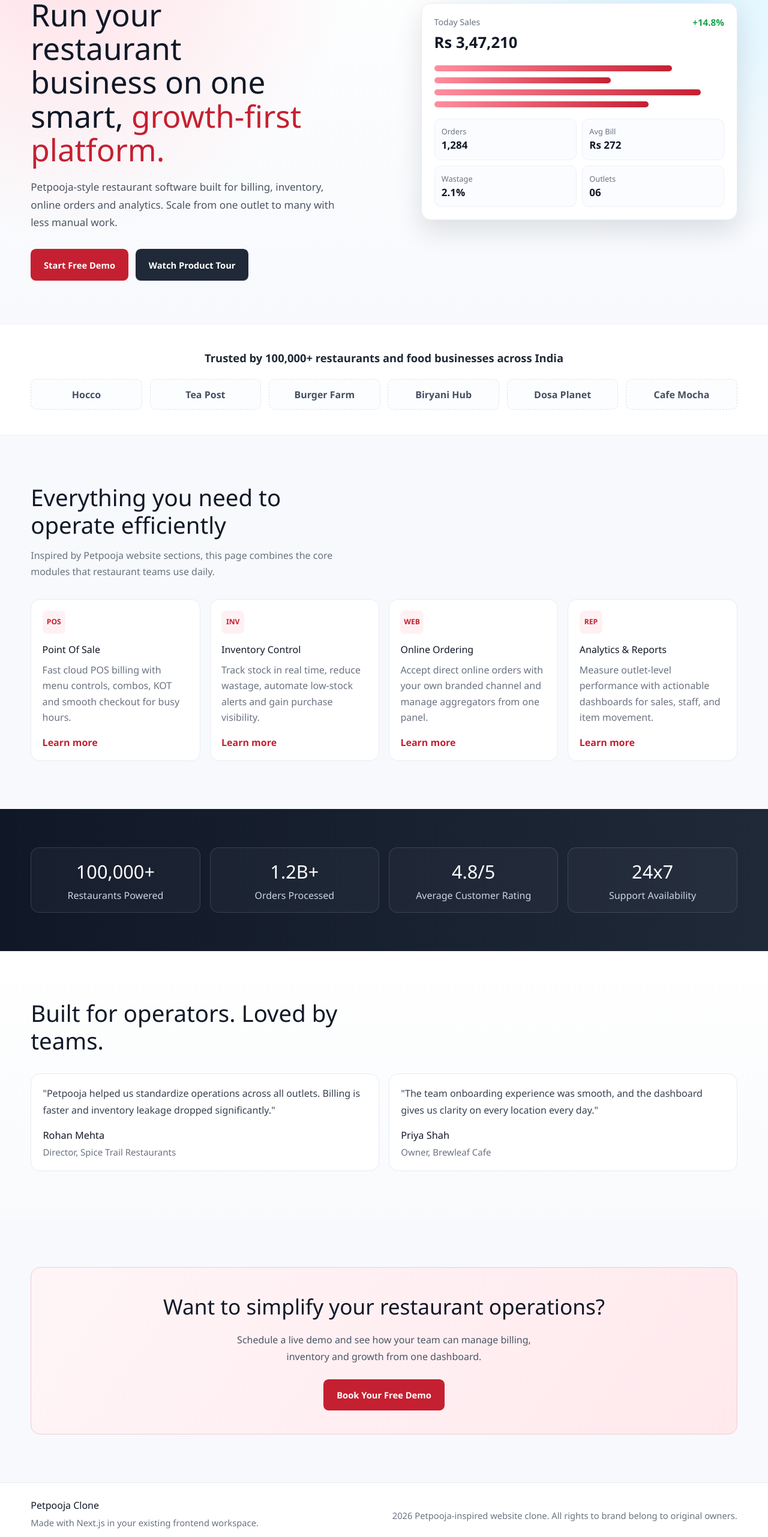
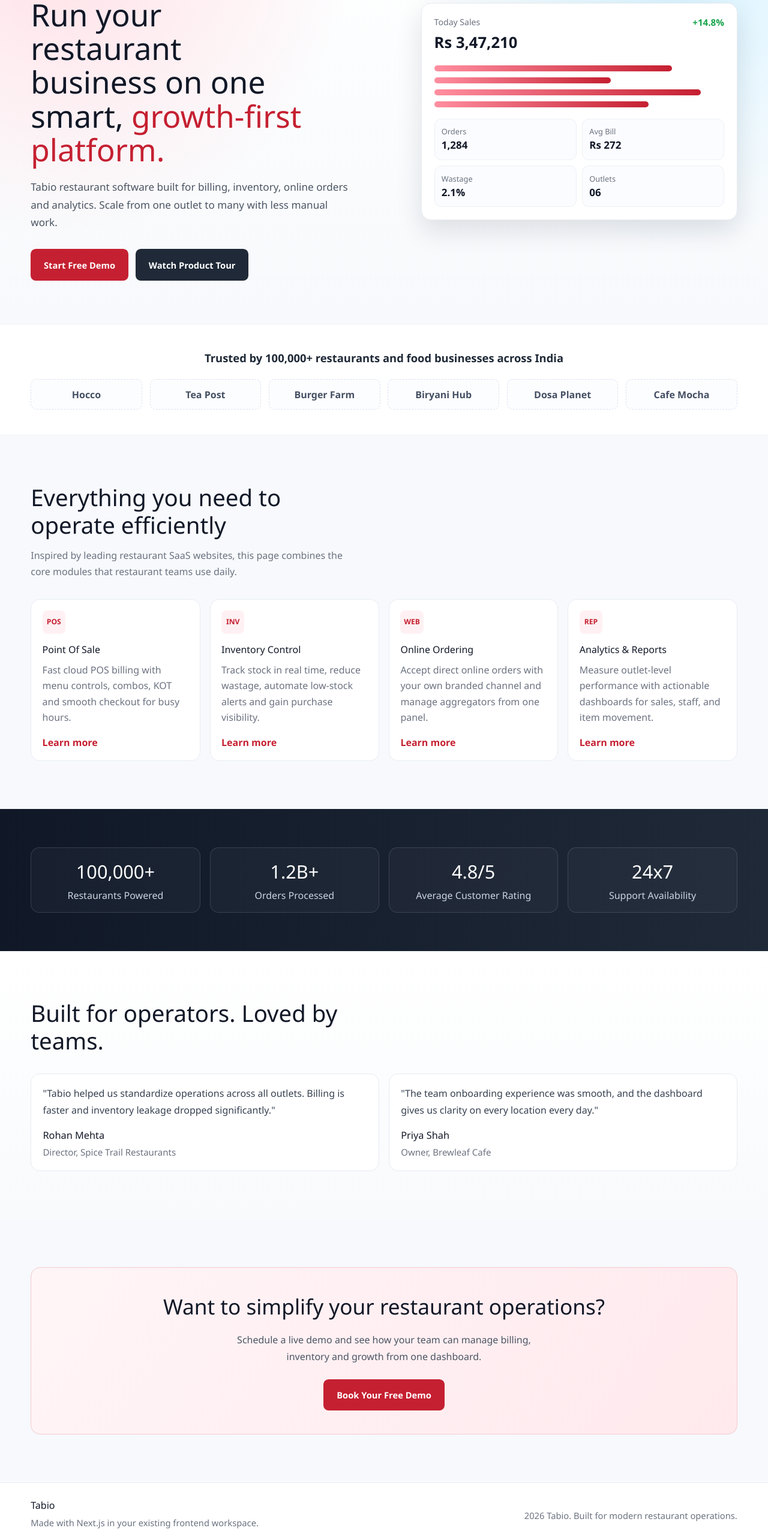
Before and after one commit to Mayank8159/pet, a Next.js app in the folder frontend/: page / in a window 1280 px wide. Shown: the part 234-2797 px from the top of the page at 60% size. Built offline with nearby package versions, Linux system fonts and the light colour scheme.

Commit message:
Update branding from Petpooja to Tabio in layout and page components

```diff
--- a/frontend/app/layout.tsx
+++ b/frontend/app/layout.tsx
@@ -13,8 +13,8 @@ const geistMono = Geist_Mono({
 });
 
 export const metadata: Metadata = {
-  title: "Petpooja Website Clone",
-  description: "Petpooja-inspired marketing website clone built with Next.js",
+  title: "Tabio",
+  description: "Tabio marketing website built with Next.js",
 };
 
 export default function RootLayout({
--- a/frontend/app/page.tsx
+++ b/frontend/app/page.tsx
@@ -53,7 +53,7 @@ export default function Home() {
   const testimonials = [
     {
       quote:
-        "Petpooja helped us standardize operations across all outlets. Billing is faster and inventory leakage dropped significantly.",
+        "Tabio helped us standardize operations across all outlets. Billing is faster and inventory leakage dropped significantly.",
       person: "Rohan Mehta",
       role: "Director, Spice Trail Restaurants",
     },
@@ -69,9 +69,9 @@ export default function Home() {
     <div className="pp-site">
       <header className="pp-header">
         <div className="pp-container pp-header-inner">
-          <a href="#" className="pp-logo" aria-label="Petpooja home">
+          <a href="#" className="pp-logo" aria-label="Tabio home">
             <span className="pp-logo-mark">pp</span>
-            <span className="pp-logo-text">Petpooja</span>
+            <span className="pp-logo-text">Tabio</span>
           </a>
           <nav className="pp-nav" aria-label="Primary navigation">
             {navItems.map((item) => (
@@ -101,7 +101,7 @@ export default function Home() {
                 <span> growth-first platform.</span>
               </h1>
               <p>
-                Petpooja-style restaurant software built for billing, inventory,
+                Tabio restaurant software built for billing, inventory,
                 online orders and analytics. Scale from one outlet to many with
                 less manual work.
               </p>
@@ -168,7 +168,7 @@ export default function Home() {
             <div className="pp-section-head">
               <h2>Everything you need to operate efficiently</h2>
               <p>
-                Inspired by Petpooja website sections, this page combines the
+                Inspired by leading restaurant SaaS websites, this page combines the
                 core modules that restaurant teams use daily.
               </p>
             </div>
@@ -230,10 +230,10 @@ export default function Home() {
       <footer className="pp-footer">
         <div className="pp-container pp-footer-inner">
           <div>
-            <h3>Petpooja Clone</h3>
+            <h3>Tabio</h3>
             <p>Made with Next.js in your existing frontend workspace.</p>
           </div>
-          <p>2026 Petpooja-inspired website clone. All rights to brand belong to original owners.</p>
+          <p>2026 Tabio. Built for modern restaurant operations.</p>
         </div>
       </footer>
     </div>
```
